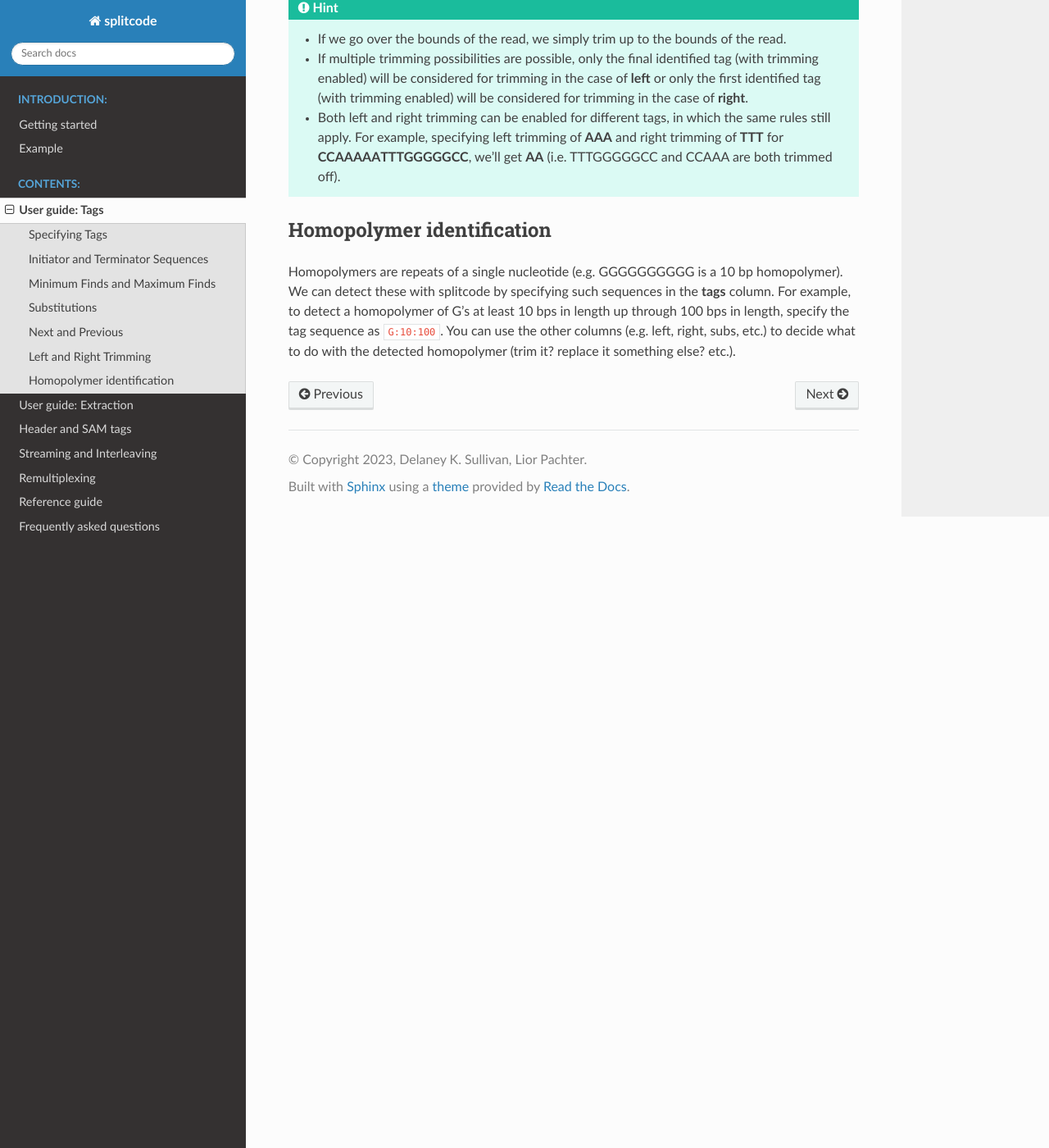
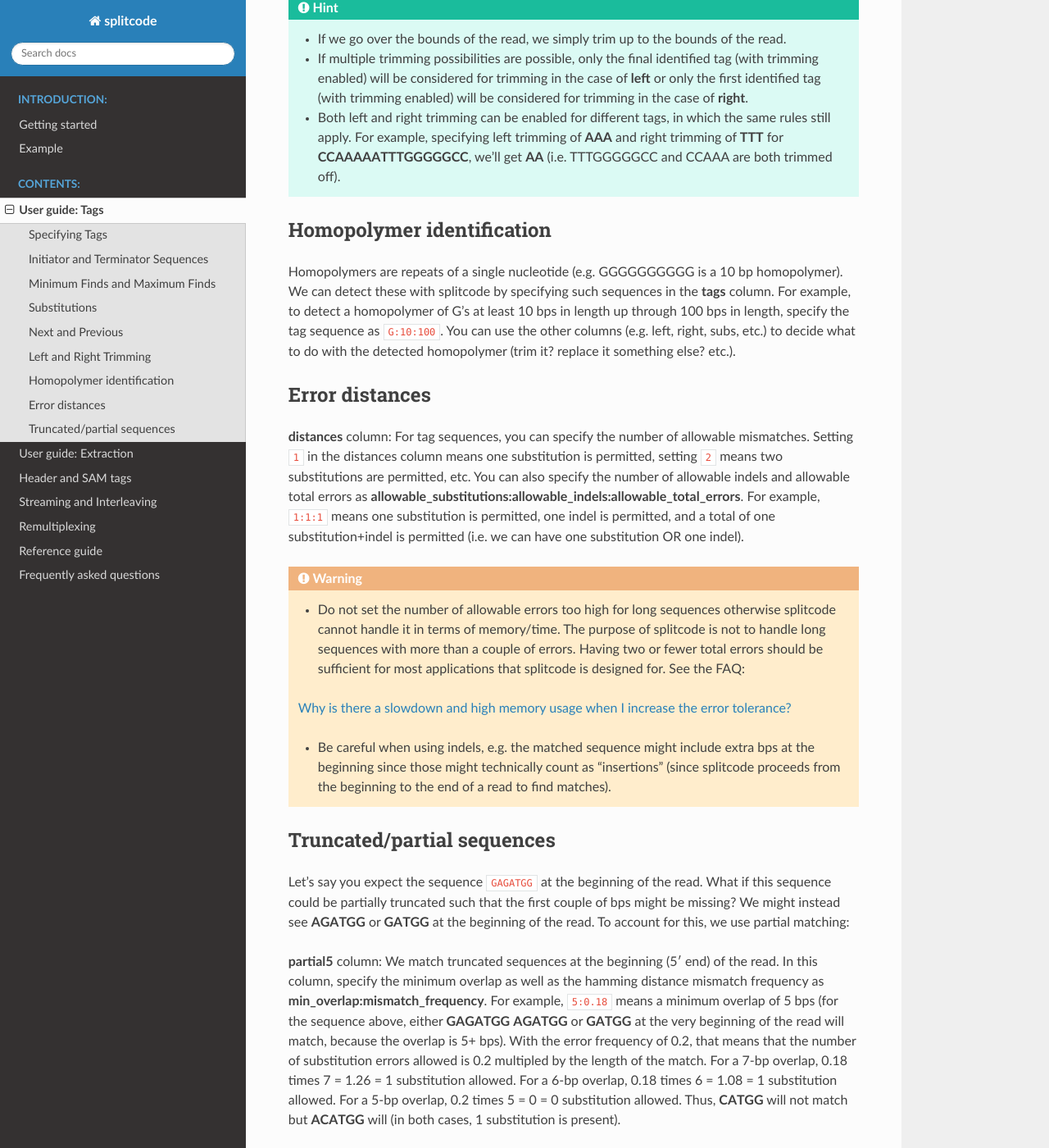
Before and after one commit to pachterlab/splitcode-tutorial, a Sphinx documentation site: the page built from docs/source/user_guide_tags.rst, in a window 1280 px wide and 1400 px high, scrolled down 3213 px. Shown: the whole window at 82% size. Built offline with Sphinx 7.4.7 and the Read the Docs theme 2.0.0, drawn with Linux system fonts in a browser that asks for light colours; some of the changed text lies outside the part shown.

Commit message:
Update user_guide_tags.rst

```diff
--- a/docs/source/user_guide_tags.rst
+++ b/docs/source/user_guide_tags.rst
@@ -91,3 +91,31 @@ Homopolymer identification
 ^^^^^^^^^^^^^^^^^^^^^^^^^^
 
 Homopolymers are repeats of a single nucleotide (e.g. GGGGGGGGGG is a 10 bp homopolymer). We can detect these with splitcode by specifying such sequences in the **tags** column. For example, to detect a homopolymer of G's at least 10 bps in length up through 100 bps in length, specify the tag sequence as ``G:10:100``. You can use the other columns (e.g. left, right, subs, etc.) to decide what to do with the detected homopolymer (trim it? replace it something else? etc.).
+
+Error distances
+^^^^^^^^^^^^^^^
+
+**distances** column: For tag sequences, you can specify the number of allowable mismatches. Setting ``1`` in the distances column means one substitution is permitted, setting ``2`` means two substitutions are permitted, etc. You can also specify the number of allowable indels and allowable total errors as **allowable_substitutions:allowable_indels:allowable_total_errors**. For example, ``1:1:1`` means one substitution is permitted, one indel is permitted, and a total of one substitution+indel is permitted (i.e. we can have one substitution OR one indel).
+
+.. warning::
+
+   * Do not set the number of allowable errors too high for long sequences otherwise splitcode cannot handle it in terms of memory/time. The purpose of splitcode is not to handle long sequences with more than a couple of errors. Having two or fewer total errors should be sufficient for most applications that splitcode is designed for. See the FAQ:
+
+   :ref:`Error tolerance performance question`
+
+   * Be careful when using indels, e.g. the matched sequence might include extra bps at the beginning since those might technically count as "insertions"  (since splitcode proceeds from the beginning to the end of a read to find matches).
+
+Truncated/partial sequences
+^^^^^^^^^^^^^^^^^^^^^^^^^^^
+
+Let's say you expect the sequence ``GAGATGG`` at the beginning of the read. What if this sequence could be partially truncated such that the first couple of bps might be missing? We might instead see **AGATGG** or **GATGG** at the beginning of the read. To account for this, we use partial matching:
+
+**partial5** column: We match truncated sequences at the beginning (5′ end) of the read. In this column, specify the minimum overlap as well as the hamming distance mismatch frequency as **min_overlap:mismatch_frequency**. For example, ``5:0.18`` means a minimum overlap of 5 bps (for the sequence above, either **GAGATGG** **AGATGG** or **GATGG** at the very beginning of the read will match, because the overlap is 5+ bps). With the error frequency of 0.2, that means that the number of substitution errors allowed is 0.2 multipled by the length of the match. For a 7-bp overlap, 0.18 \times 7 = 1.26 = 1 substitution allowed. For a 6-bp overlap, 0.18 \times 6 = 1.08 = 1 substitution allowed. For a 5-bp overlap, 0.2 \times 5 = 0 = 0 substitution allowed. Thus, **CATGG** will not match but **ACATGG** will (in both cases, 1 substitution is present).
+
+**partial3** column: Same as *partial5* except sequences may be truncated at the end at the 3′ end of the read. Like *partial5*, the value entered in the column is supplied as **min_overlap:mismatch_frequency**.
+
+.. warning::
+
+   * Do not set the substitution mismatch frequency too high for long sequences otherwise splitcode cannot handle it in terms of memory/time. For a 30-bp sequence, setting a frequency of 0.3 means that 9 substitutions are permitted if the full 30 bps are present at the beginning of the read. This is not what splitcode is designed for: splitcode is designed for identifying short sequences with small number of mismatches (≤3). Programs that implement dynamic programming algorithms like cutadapt can handle high error rates and may be more efficient and more suitable for purposes like adapter trimming depending on your use case. See the FAQ:
+
+   :ref:`Error tolerance performance question`
```
